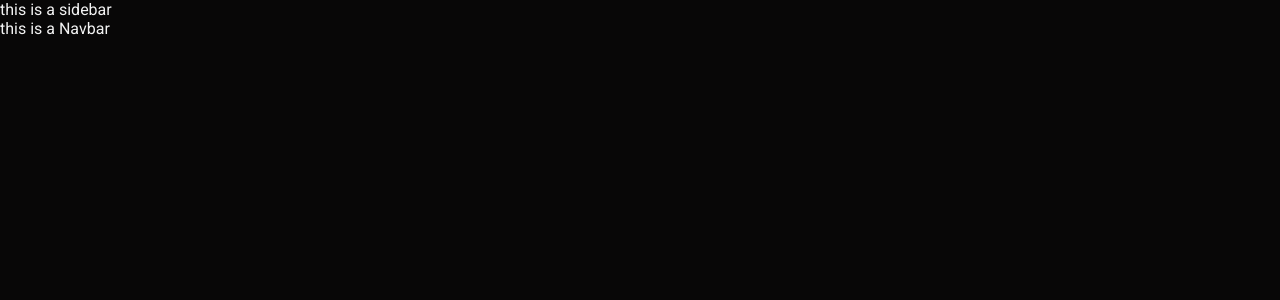
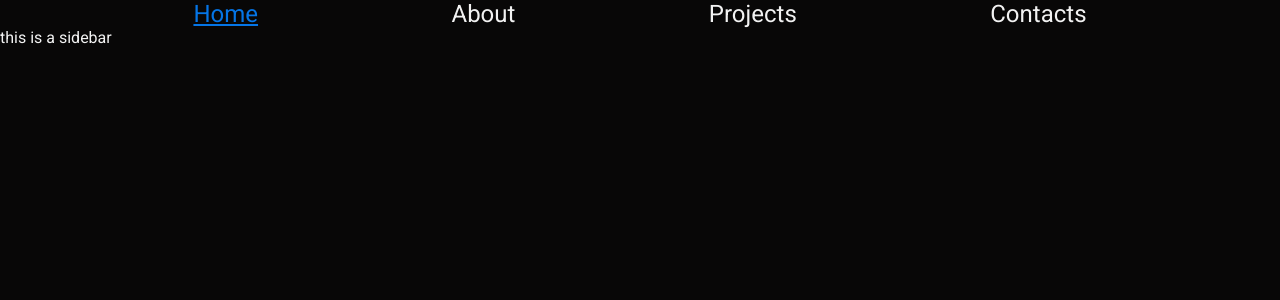
Before and after one commit to ValerioCipolla/portfolio, a Next.js app: page / in a window 1280 px wide. Shown: the top 300 px of the page. Built offline with nearby package versions, Linux system fonts and the light colour scheme.

Commit message:
created navbar

```diff
--- a/Components/Layout/index.js
+++ b/Components/Layout/index.js
@@ -13,8 +13,8 @@ const Layout = ({ children }) => {
         <link rel="icon" href="/favicon.ico" />
       </Head>
       <div className={css.body}>
+        <Navbar />
         <Sidebar />
-        <Navbar />
         {children}
       </div>
     </div>
--- a/Components/Navbar/index.js
+++ b/Components/Navbar/index.js
@@ -1,7 +1,55 @@
-import React from "react";
+import React, { useState } from "react";
+import Link from "next/link";
+import * as css from "../../styles/navbar.module.css";
 
 const Navbar = () => {
-  return <div>this is a Navbar</div>;
+  const [activePage, setActivePage] = useState("home");
+  return (
+    <nav>
+      <ul className={css.nav}>
+        <li>
+          <Link href="/">
+            <a
+              onClick={() => setActivePage("home")}
+              className={activePage === "home" ? css.active : null}
+            >
+              Home
+            </a>
+          </Link>
+        </li>
+        <li>
+          <Link href="/">
+            <a
+              onClick={() => setActivePage("about")}
+              className={activePage === "about" ? css.active : null}
+            >
+              About
+            </a>
+          </Link>
+        </li>
+        <li>
+          <Link href="/">
+            <a
+              onClick={() => setActivePage("projects")}
+              className={activePage === "projects" ? css.active : null}
+            >
+              Projects
+            </a>
+          </Link>
+        </li>
+        <li>
+          <Link href="/">
+            <a
+              onClick={() => setActivePage("contacts")}
+              className={activePage === "contacts" ? css.active : null}
+            >
+              Contacts
+            </a>
+          </Link>
+        </li>
+      </ul>
+    </nav>
+  );
 };
 
 export default Navbar;
--- a/styles/body.module.css
+++ b/styles/body.module.css
@@ -1,6 +1,6 @@
 .body {
-  background-color: #080707;
-  color: #f2f2f2;
+  background-color: var(--black);
+  color: var(--white);
   height: 100vh;
   font-family: "Roboto", sans-serif;
 }
--- a/styles/global.css
+++ b/styles/global.css
@@ -8,3 +8,9 @@
   padding: 0;
   box-sizing: border-box;
 }
+:root {
+  --black: #080707;
+  --white: #f2f2f2;
+  --green: #00f260;
+  --blue: #0575e6;
+}
--- /dev/null
+++ b/styles/navbar.module.css
@@ -0,0 +1,21 @@
+.nav {
+  display: flex;
+  flex-direction: row;
+  list-style: none;
+  width: 100%;
+  justify-content: space-evenly;
+}
+
+.nav li {
+  font-size: 1.5rem;
+}
+
+.nav a {
+  text-decoration: none;
+  color: var(--white);
+}
+
+.nav .active {
+  color: var(--blue);
+  text-decoration: underline;
+}
```
